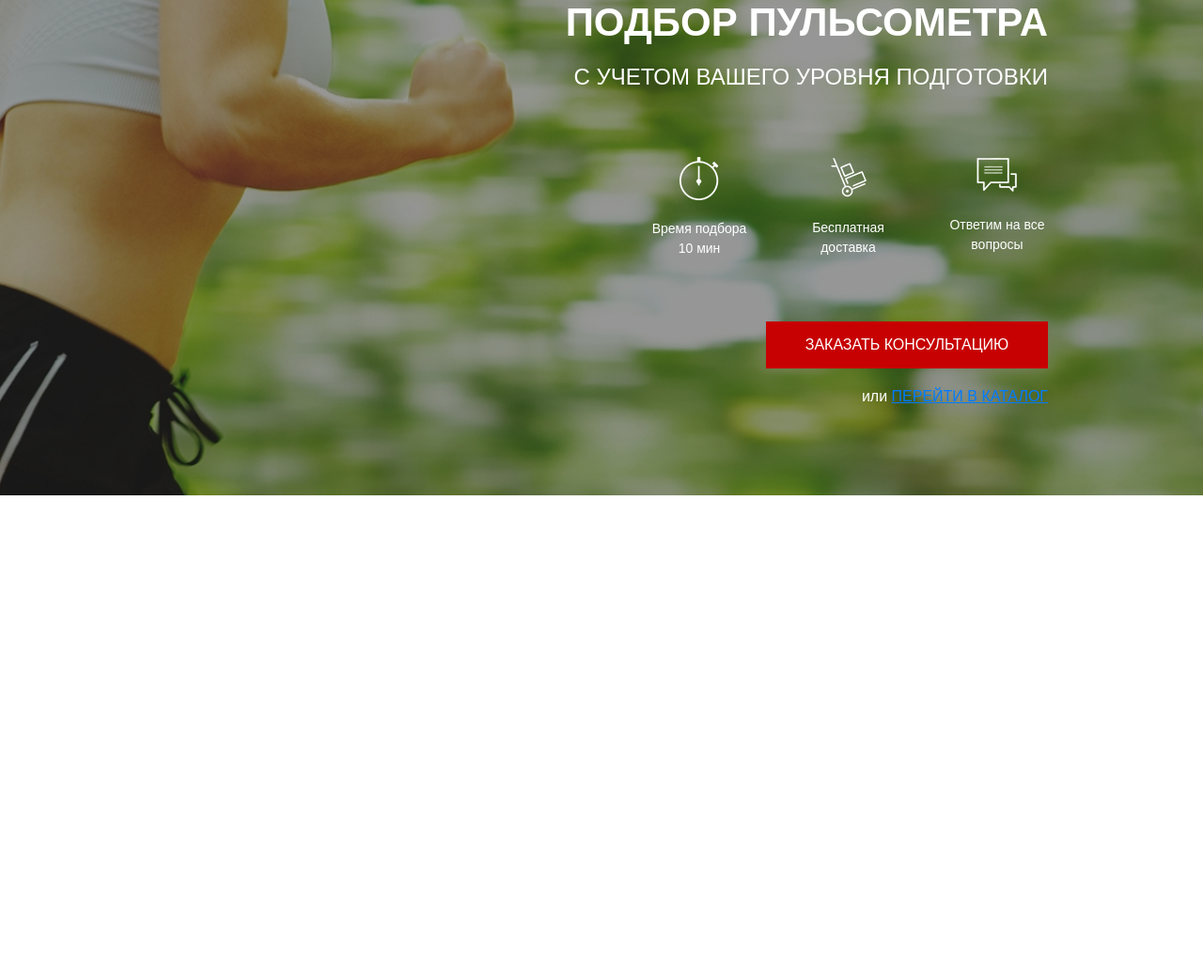
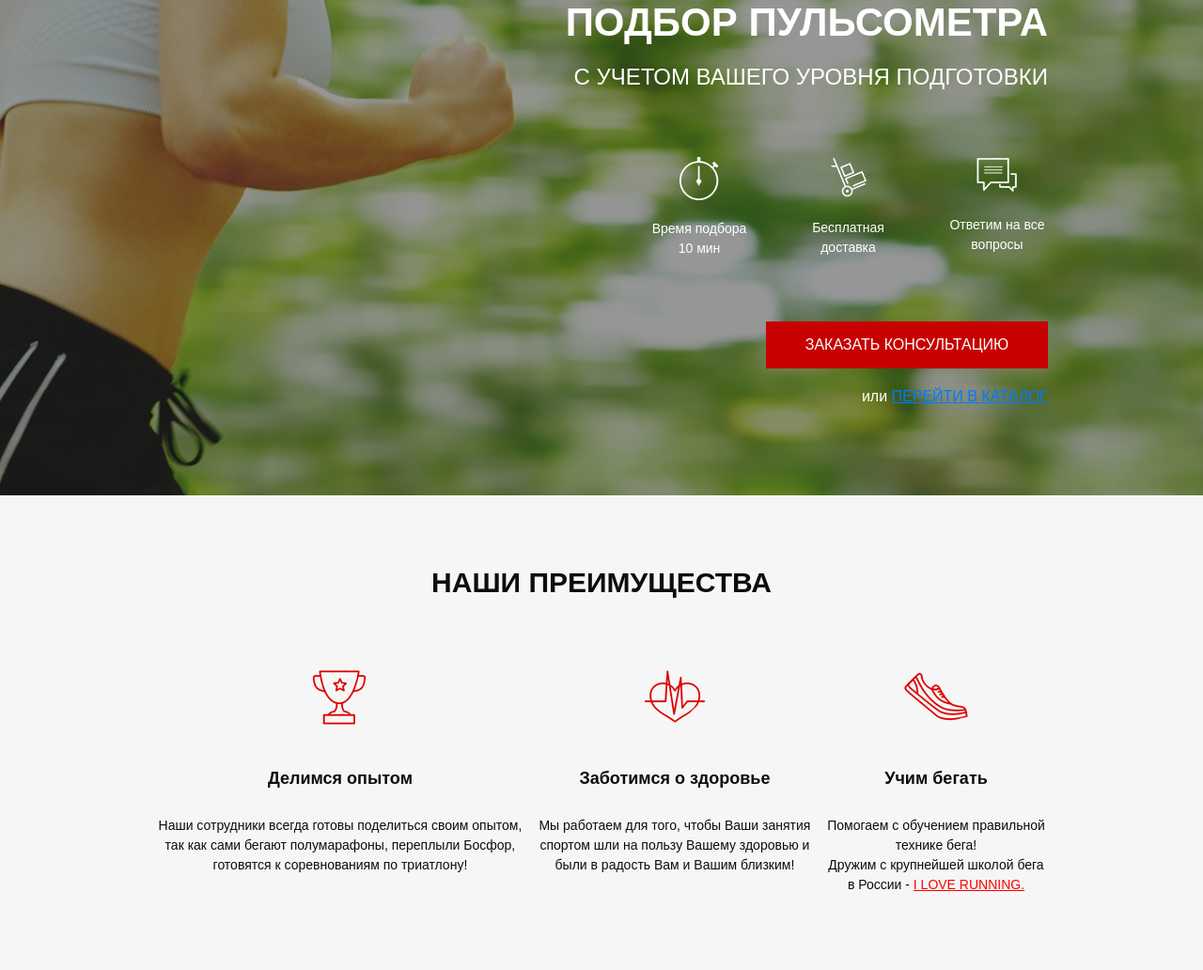
Before and after one commit to gruand13/PULSE, a website: page src/index.html in a window 1280 px wide. Shown: the part 165-1197 px from the top of the page at 94% size. Before the commit the page ends 800 px from the top, so only its background shows below. Drawn offline with Linux system fonts and the light colour scheme.

Commit message:
first two blocks are ready

```diff
--- a/src/index.html
+++ b/src/index.html
@@ -58,5 +58,47 @@
 
         </div>
     </div>
+    <div class="advantages">
+        <div class="container">
+            <h2 class="title">НАШИ ПРЕИМУЩЕСТВА</h2>
+            <div class="advantages__wrapper">
+                <div class="advantages__item">
+                    <img src="icons/advantages/cup.png" alt="cup" class="advantages__image">
+                    <div class="advantages__subtitle">
+                        Делимся опытом
+                    </div>
+                    <div class="advantages__descr">
+                        Наши сотрудники всегда готовы поделиться своим опытом,
+                        так как сами бегают полумарафоны, переплыли Босфор, готовятся к соревнованиям по триатлону!
+                    </div>
+                </div>
+                <div class="advantages__item">
+                    <img src="icons/advantages/heart.png" alt="heart" class="advantages__image">
+                    <div class="advantages__subtitle">
+                        Заботимся о здоровье
+                    </div>
+                    <div class="advantages__descr">
+                        Мы работаем для того,
+                        чтобы Ваши занятия спортом шли на пользу Вашему здоровью и были в радость Вам и Вашим близким!
+                    </div>
+                </div>
+                <div class="advantages__item">
+                    <img src="icons/advantages/shoe.png" alt="shoe" class="advantages__image">
+                    <div class="advantages__subtitle">
+                        Учим бегать
+                    </div>
+                    <div class="advantages__descr">
+                        Помогаем с обучением
+                        правильной технике бега!<br>
+                        Дружим с крупнейшей школой бега в России -
+                        <a href="#">I LOVE RUNNING.</a>
+                    </div>
+                </div>
+
+
+
+            </div>
+        </div>
+    </div>
 </body>
 </html>
--- /dev/null
+++ b/src/sass/blocks/_advantages.scss
@@ -0,0 +1,33 @@
+.advantages {
+    padding: 70px 0 80px 0;
+    background-color: #f6f6f6;
+    &__wrapper {
+        margin-top: 65px;
+        display: flex;
+        justify-content: space-between;
+    }
+    &__item {
+        display: flex;
+        flex-direction: column;
+        align-items: center;
+        min-width: 238px;
+    }
+    &__subtitle {
+        margin-top: 38px;
+        color: #0d0d0d;
+        font-size: 18px;
+        font-weight: 700;
+    }
+    &__descr {
+        margin-top: 26px;
+        color: #0d0d0d;
+        font-size: 14px;
+        font-weight: 300;
+        text-align: center;
+        a {
+            color: #ff0000;
+            text-decoration: underline;
+        }
+    }
+
+}
--- /dev/null
+++ b/src/sass/blocks/_titles.scss
@@ -0,0 +1,6 @@
+.title {
+    color: #0d0d0d;
+    font-size: 30px;
+    font-weight: 700;
+    text-align: center;
+}
--- a/src/sass/style.scss
+++ b/src/sass/style.scss
@@ -5,7 +5,10 @@
 .container {
     max-width: 950px;
     margin: 0 auto;
+
 }
 @import 'blocks/promo';
 @import 'blocks/header';
-@import 'blocks/buttons'
+@import 'blocks/buttons';
+@import 'blocks/advantages';
+@import 'blocks/titles';
```
Also changed, not shown: src/css/style.min.css, src/icons/advantages/cup.png (added), src/icons/advantages/heart.png (added), src/icons/advantages/shoe.png (added), src/icons/facebook.svg (added), src/icons/instagram.svg (added), src/icons/left.svg (added), src/icons/pinterest.svg (added), src/icons/right.svg (added).
